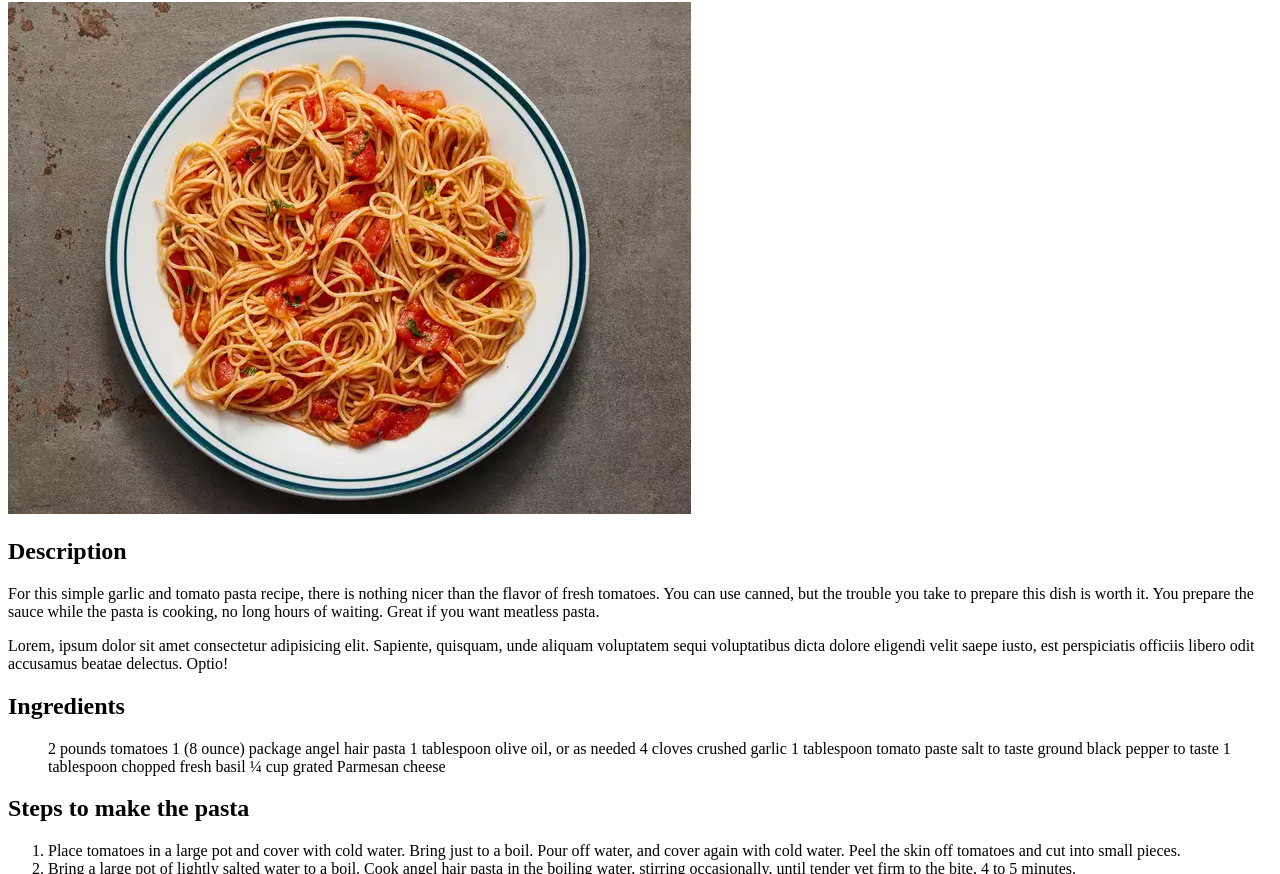
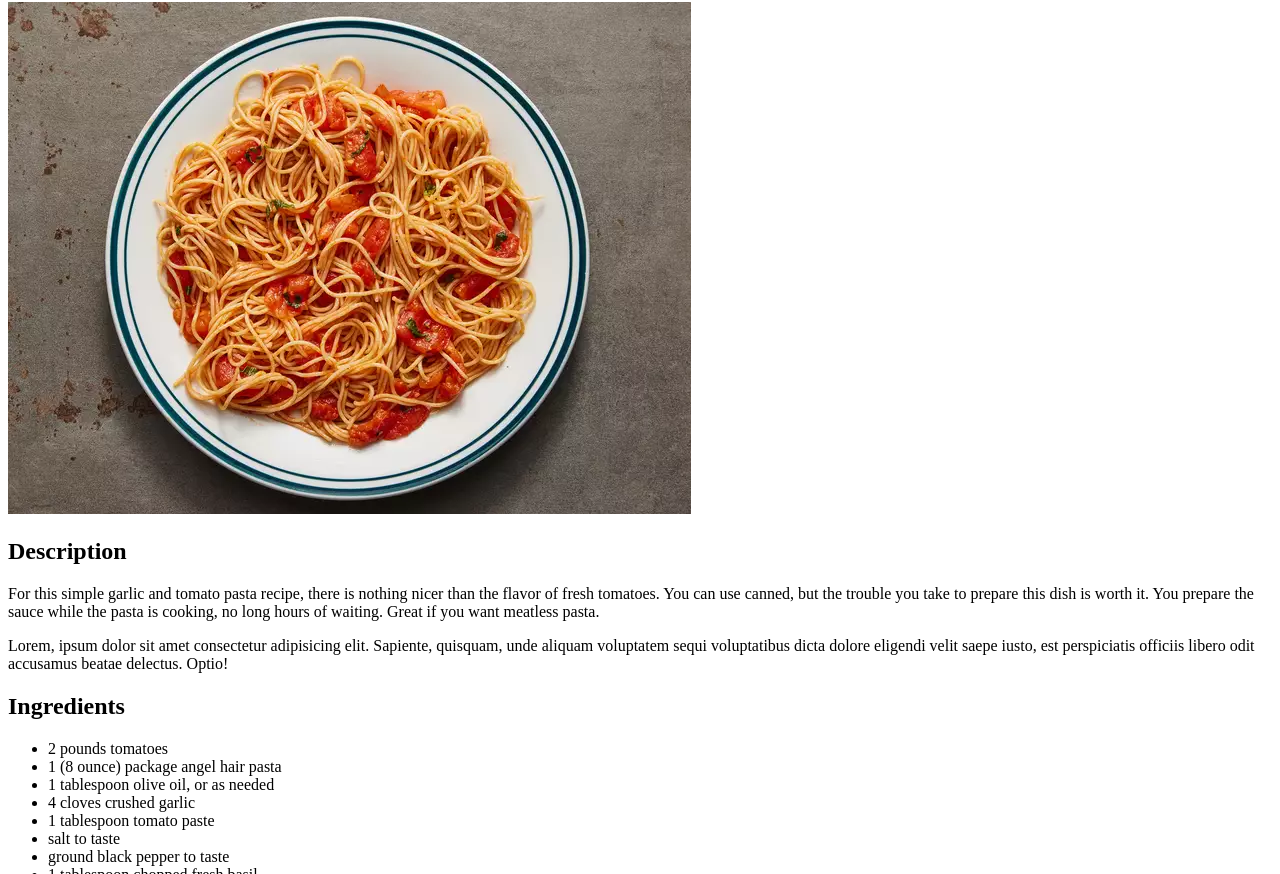
Before and after one commit to sheriffCode/odin-recipes, a plain HTML site: page recipes/pasta.html in a window 1280 px wide. Shown: the part 78-952 px from the top of the page. Drawn offline with Linux system fonts and the light colour scheme.

Commit message:
Correct invalid tags introduced with a typo

```diff
--- a/recipes/pasta.html
+++ b/recipes/pasta.html
@@ -13,15 +13,15 @@
     <p>Lorem, ipsum dolor sit amet consectetur adipisicing elit. Sapiente, quisquam, unde aliquam voluptatem sequi voluptatibus dicta dolore eligendi velit saepe iusto, est perspiciatis officiis libero odit accusamus beatae delectus. Optio!</p>
     <h2>Ingredients</h2>
     <ul>
-        <ls>2 pounds tomatoes</ls>
-        <ls>1 (8 ounce) package angel hair pasta</ls>
-        <ls>1 tablespoon olive oil, or as needed</ls>
-        <ls>4 cloves crushed garlic</ls>
-        <ls>1 tablespoon tomato paste</ls>
-        <ls>salt to taste</ls>
-        <ls>ground black pepper to taste</ls>
-        <ls>1 tablespoon chopped fresh basil</ls>
-        <ls>¼ cup grated Parmesan cheese</ls>
+        <li>2 pounds tomatoes</li>
+        <li>1 (8 ounce) package angel hair pasta</li>
+        <li>1 tablespoon olive oil, or as needed</li>
+        <li>4 cloves crushed garlic</li>
+        <li>1 tablespoon tomato paste</li>
+        <li>salt to taste</li>
+        <li>ground black pepper to taste</li>
+        <li>1 tablespoon chopped fresh basil</li>
+        <li>¼ cup grated Parmesan cheese</li>
     </ul>
     <h2>Steps to make the pasta</h2>
     <ol>
```
